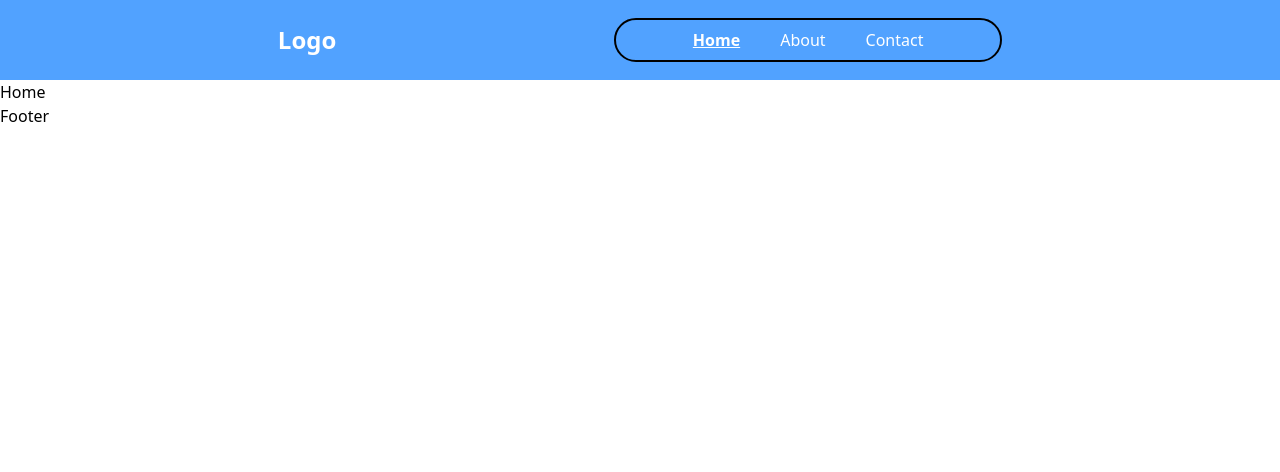
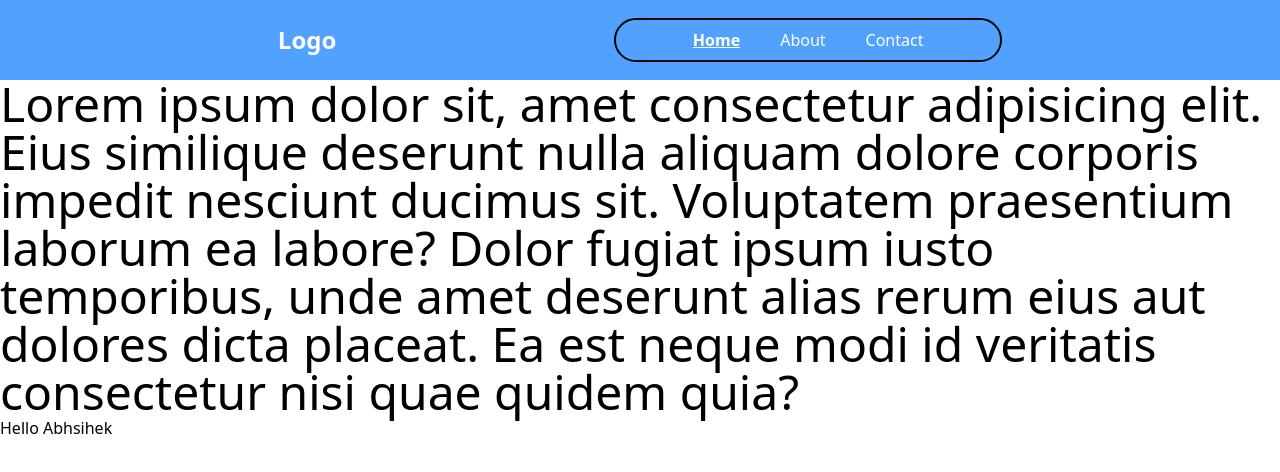
Before and after one commit to Abhi-Aku/Portfolio, a React (Vite) app in the folder Profile/: page / in a window 1280 px wide. Shown: the top 472 px of the page. Built offline with nearby package versions, Linux system fonts and the light colour scheme.

Commit message:
data
Update

```diff
--- a/Profile/src/Components/Footerr.jsx
+++ b/Profile/src/Components/Footerr.jsx
@@ -1,9 +1,13 @@
 import React from 'react'
 
-const Footer = () => {
+const Footerr = () => {
   return (
-    <div>Footer</div>
+    <>
+     <main>
+       <h1>Hello Abhsihek</h1>
+     </main>
+    </>
   )
 }
 
-export default Footer
+export default Footerr
--- a/Profile/src/Pages/Home.jsx
+++ b/Profile/src/Pages/Home.jsx
@@ -2,7 +2,9 @@ import React from 'react'
 
 const Home = () => {
   return (
-    <div>Home</div>
+   <>
+  <div className=' text-5xl font-sans'>Lorem ipsum dolor sit, amet consectetur adipisicing elit. Eius similique deserunt nulla aliquam dolore corporis impedit nesciunt ducimus sit. Voluptatem praesentium laborum ea labore? Dolor fugiat ipsum iusto temporibus, unde amet deserunt alias rerum eius aut dolores dicta placeat. Ea est neque modi id veritatis consectetur nisi quae quidem quia?</div>
+   </>
   )
 }
 
```
